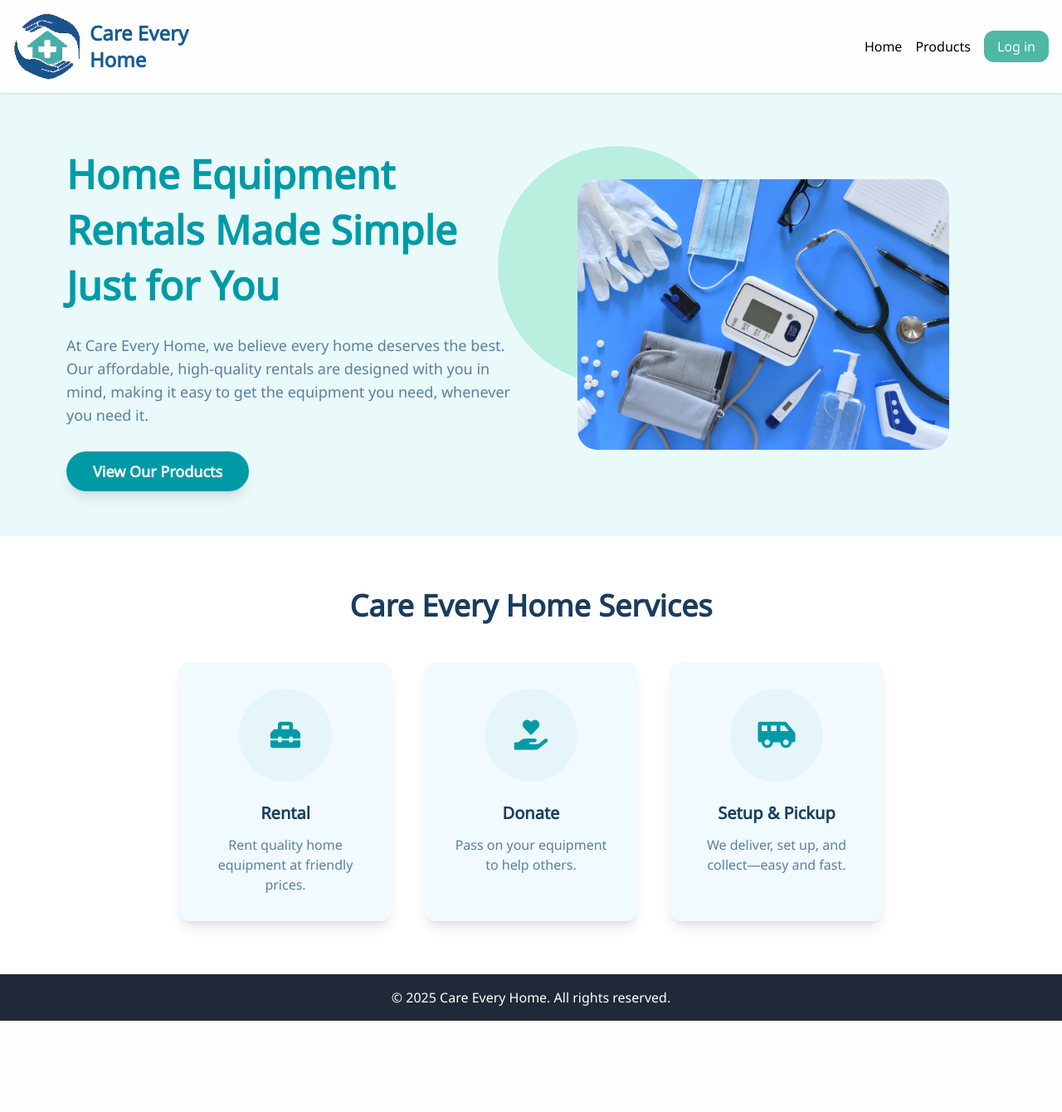
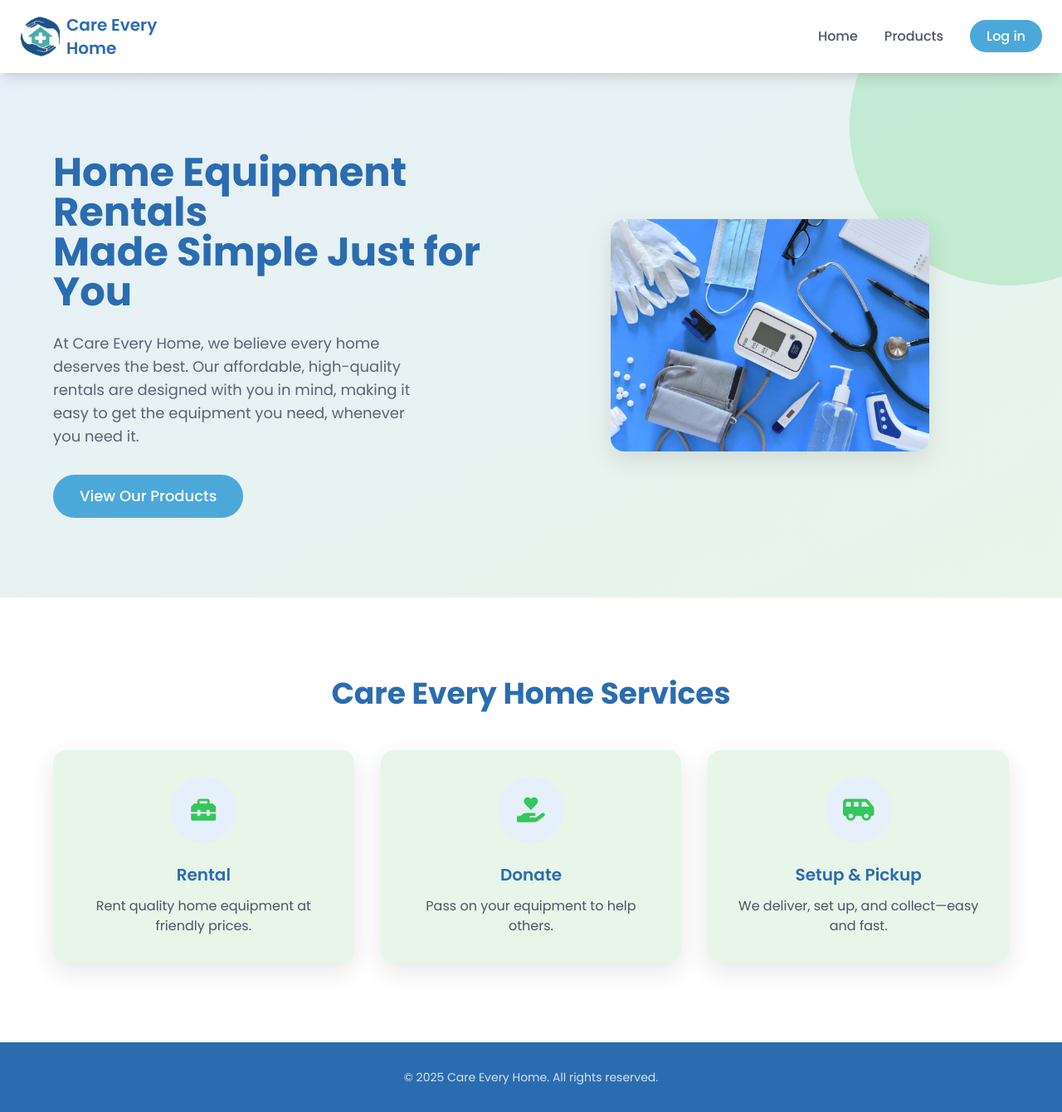
Before and after one commit to thanawan252/dsi202_2025, a Django app: page / in a window 1280 px wide. Shown: the whole page at 83% size. Before the commit the page ends 1230 px from the top, so only its background shows below. Run offline with Django 4.2, Linux system fonts and the light colour scheme; some libraries are stand-ins or nearby versions.

Commit message:
update 3

```diff
--- a/myproject/myapp/templates/myapp/base.html
+++ b/myproject/myapp/templates/myapp/base.html
@@ -1,4 +1,3 @@
-<!-- myapp/templates/myapp/base.html -->
 <!DOCTYPE html>
 <html lang="en">
 <head>
@@ -10,73 +9,86 @@
     <script src="https://cdn.tailwindcss.com"></script>
     <script src="https://kit.fontawesome.com/your-fontawesome-kit.js" crossorigin="anonymous"></script>
 
-    <!-- Google Fonts: Noto Sans and Noto Sans Thai -->
-    <link href="https://fonts.googleapis.com/css2?family=Noto+Sans&family=Noto+Sans+Thai&display=swap" rel="stylesheet">
+    <!-- Google Fonts: Poppins -->
+    <link href="https://fonts.googleapis.com/css2?family=Poppins:wght@300;400;500;600;700&display=swap" rel="stylesheet">
     <link rel="stylesheet" href="https://cdnjs.cloudflare.com/ajax/libs/font-awesome/6.0.0-beta3/css/all.min.css">
-    <link rel="stylesheet" href="https://cdnjs.cloudflare.com/ajax/libs/font-awesome/5.15.4/css/all.min.css">
     <style>
         body {
-            font-family: 'Noto Sans', 'Noto Sans Thai', sans-serif;
+            font-family: 'Poppins', sans-serif;
+            background-color: #E6F0FA; /* Pale Blue background */
+        }
+        html {
+            scroll-behavior: smooth;
+        }
+        .custom-shadow {
+            box-shadow: 0 10px 30px rgba(0, 0, 0, 0.1);
+        }
+        .btn-hover {
+            transition: all 0.3s ease-in-out;
+        }
+        .btn-hover:hover {
+            transform: translateY(-3px);
+            box-shadow: 0 5px 15px rgba(77, 168, 218, 0.3); /* Shadow with Soft Sky Blue */
         }
     </style>
 </head>
-<body class="bg-gray-100">
+<body class="antialiased">
     <!-- Header with Navigation -->
-    <header class="bg-[#fefefe] text-white p-4 shadow sticky top-0 z-50">
+    <header class="bg-white py-4 px-6 shadow-lg sticky top-0 z-50">
         <div class="container mx-auto flex justify-between items-center">
             <!-- Logo -->
-            <a href="{% url 'home' %}" class="flex items-center space-x-3">
-                <img src="/media/products/Logo.png" alt="Care Every Home Logo" class="h-20">
-                <span class="text-2xl font-bold text-[#155c94]">Care Every Home</span>
+            <a href="{% url 'home' %}" class="flex items-center space-x-2">
+                <img src="/media/products/Logo.png" alt="Care Every Home Logo" class="h-12">
+                <span class="text-xl font-semibold text-[#2B6CB0]">Care Every Home</span>
             </a>
 
-            <!-- Hamburger Icon (visible on mobile) -->
-            <button id="hamburger-btn" class="md:hidden text-black focus:outline-none" aria-expanded="false" aria-controls="nav-menu">
+            <!-- Hamburger Icon -->
+            <button id="hamburger-btn" class="md:hidden text-[#2B6CB0] focus:outline-none" aria-expanded="false" aria-controls="nav-menu">
                 <i id="hamburger-icon" class="fas fa-bars text-2xl"></i>
             </button>
 
             <!-- Navigation Menu -->
-            <nav id="nav-menu" class="hidden md:flex md:items-center absolute md:static top-24 left-0 w-full bg-[#fefefe] shadow-md md:shadow-none p-4 md:p-0 transform -translate-y-full md:transform-none transition-transform duration-500 ease-in-out" aria-labelledby="hamburger-btn">
-                <ul class="flex flex-col md:flex-row space-y-4 md:space-y-0 md:space-x-4 md:justify-end items-center md:items-start w-full">
+            <nav id="nav-menu" class="hidden md:flex md:items-center absolute md:static top-16 left-0 w-full bg-white shadow-md md:shadow-none p-4 md:p-0 transform -translate-y-full md:transform-none transition-transform duration-500 ease-in-out" aria-labelledby="hamburger-btn">
+                <ul class="flex flex-col md:flex-row space-y-4 md:space-y-0 md:space-x-8 md:justify-end items-center md:items-start w-full">
                     <li>
-                        <a href="{% url 'home' %}" class="text-black hover:text-[#155c94] transition duration-300">
+                        <a href="{% url 'home' %}" class="text-[#4A5568] hover:text-[#4DA8DA] font-medium transition duration-300">
                             Home
                         </a>
                     </li>
                     <li>
-                        <a href="{% url 'product_list' %}" class="text-black hover:text-[#155c94] transition duration-300">
+                        <a href="{% url 'product_list' %}" class="text-[#4A5568] hover:text-[#4DA8DA] font-medium transition duration-300">
                             Products
                         </a>
                     </li>
                     {% if user.is_authenticated %}
                         <li>
-                            <a href="{% url 'favorite_list' %}" class="text-[#bb1615] hover:text-[#ff8da1] transition duration-300 flex items-center text-3xl">
-                                <i class="fas fa-heart mr-2 text-4xl"></i>
+                            <a href="{% url 'favorite_list' %}" class="text-[#bb1615] hover:text-[#ff8da1] transition duration-300 flex items-center text-xl">
+                                <i class="fas fa-heart text-xl"></i>
                             </a>
                         </li>
                         <li>
-                            <a href="{% url 'cart_list' %}" class="text-[#009aa6] hover:text-[#4db8a4] transition duration-300 flex items-center text-3xl">
-                                <i class="fas fa-shopping-cart mr-2 text-4xl"></i>
+                            <a href="{% url 'cart_list' %}" class="text-[#34C759] hover:text-[#4DA8DA] transition duration-300 flex items-center text-xl">
+                                <i class="fas fa-shopping-cart text-xl"></i>
                             </a>
                         </li>
                         <li>
-                            <a href="{% url 'user_profile' %}" class="bg-[#4db8a4] hover:bg-[#155c94] text-white px-4 py-2 rounded-xl transition duration-300">
+                            <a href="{% url 'user_profile' %}" class="bg-[#4DA8DA] hover:bg-[#2B6CB0] text-white px-5 py-2 rounded-full font-medium transition duration-300 btn-hover">
                                 Profile
                             </a>
                         </li>
                         <li>
-                            <a href="{% url 'dashboard' %}" class="bg-[#4db8a4] hover:bg-[#155c94] text-white px-4 py-2 rounded-xl transition duration-300">
+                            <a href="{% url 'dashboard' %}" class="bg-[#4DA8DA] hover:bg-[#2B6CB0] text-white px-5 py-2 rounded-full font-medium transition duration-300 btn-hover">
                                 Dashboard
                             </a>
                         </li>
                         <li>
-                            <a href="{% url 'account_logout' %}" class="bg-[#4db8a4] hover:bg-[#155c94] text-white px-4 py-2 rounded-xl transition duration-300">
-                            Log out
+                            <a href="{% url 'account_logout' %}" class="bg-[#4DA8DA] hover:bg-[#2B6CB0] text-white px-5 py-2 rounded-full font-medium transition duration-300 btn-hover">
+                                Log out
                             </a>
                         </li>
                     {% else %}
                         <li>
-                            <a href="{% url 'account_login' %}" class="bg-[#4db8a4] hover:bg-[#155c94] text-white px-4 py-2 rounded-xl transition duration-300">
+                            <a href="{% url 'account_login' %}" class="bg-[#4DA8DA] hover:bg-[#2B6CB0] text-white px-5 py-2 rounded-full font-medium transition duration-300 btn-hover">
                                 Log in
                             </a>
                         </li>
@@ -93,13 +105,13 @@
     </main>
 
     <!-- Footer -->
-    <footer class="bg-[#1f2937] text-white p-4">
+    <footer class="bg-[#2B6CB0] text-white py-8">
         <div class="container mx-auto text-center">
-            <p>© 2025 Care Every Home. All rights reserved.</p>
+            <p class="text-sm opacity-80">© 2025 Care Every Home. All rights reserved.</p>
         </div>
     </footer>
 
-    <!-- JavaScript for Hamburger Menu Toggle -->
+    <!-- JavaScript for Hamburger Menu -->
     <script>
         document.getElementById('hamburger-btn').addEventListener('click', function () {
             const navMenu = document.getElementById('nav-menu');
@@ -112,7 +124,6 @@
             this.setAttribute('aria-expanded', !navMenu.classList.contains('hidden'));
         });
 
-        // Close menu when a link is clicked
         document.querySelectorAll('#nav-menu a').forEach(link => {
             link.addEventListener('click', () => {
                 const navMenu = document.getElementById('nav-menu');
--- a/myproject/myapp/templates/myapp/home.html
+++ b/myproject/myapp/templates/myapp/home.html
@@ -1,76 +1,76 @@
 {% extends 'myapp/base.html' %}
 {% block title %}Care Every Home{% endblock %}
 {% block content %}
-<div class="bg-[#eafafa] py-16">
-    <div class="container mx-auto flex flex-col md:flex-row items-center justify-between px-6 md:px-20">
+<!-- Hero Section -->
+<div class="bg-gradient-to-br from-[#E6F0FA] to-[#E8F5E9] py-16 md:py-24 relative overflow-hidden">
+    <div class="container mx-auto flex flex-col md:flex-row items-center justify-between px-6 md:px-16">
+        <!-- Background Circle Decoration -->
+        <div class="absolute top-0 right-0 w-96 h-96 bg-[#34C759] rounded-full opacity-20 transform translate-x-1/3 -translate-y-1/3"></div>
 
         <!-- Text Content -->
-        <div class="md:w-1/2 mb-12 md:mb-0 text-center md:text-left animate-fade-in">
-            <h1 class="text-4xl md:text-5xl font-bold text-[#009aa6] mb-6" style="line-height: 1.4;">
-                Home Equipment Rentals Made Simple <br> Just for You
+        <div class="md:w-1/2 mb-12 md:mb-0 text-center md:text-left animate-fade-in z-10">
+            <h1 class="text-4xl md:text-5xl font-bold text-[#2B6CB0] mb-6 leading-tight">
+                Home Equipment Rentals<br>Made Simple Just for You
             </h1>
-            <p class="text-lg text-[#5b7fa0] mb-10">
+            <p class="text-lg text-[#4A5568] mb-8 opacity-90 max-w-md mx-auto md:mx-0">
                 At Care Every Home, we believe every home deserves the best. Our affordable, high-quality rentals are designed with you in mind, making it easy to get the equipment you need, whenever you need it.
             </p>
-            <a href="{% url 'product_list' %}" class="bg-[#009aa6] hover:bg-[#00788a] text-white text-lg font-semibold py-3 px-8 rounded-full shadow-lg transition duration-300 ease-in-out">
+            <a href="{% url 'product_list' %}" class="inline-block bg-[#4DA8DA] hover:bg-[#2B6CB0] text-white text-lg font-medium py-3 px-8 rounded-full transition duration-300 btn-hover">
                 View Our Products
             </a>
         </div>
 
-        <!-- Image with Decorative Circle -->
-        <div class="relative md:w-1/2 text-center animate-fade-in delay-100">
-            <!-- Decorative Circle -->
-            <div class="absolute -top-10 -left-10 w-72 h-72 bg-[#4bd8a4] rounded-full -z-10 opacity-30"></div>
-            <img src="media/products/Products.png" alt="Doctors" class="relative mx-auto w-full max-w-md z-10 rounded-3xl">
+        <!-- Image -->
+        <div class="md:w-1/2 text-center animate-fade-in delay-100 z-10">
+            <img src="media/products/Products.png" alt="Doctors" class="mx-auto w-full max-w-sm rounded-2xl custom-shadow hover:scale-105 transition-all duration-500 ease-in-out">
         </div>
     </div>
 </div>
 
-<!-- New HomeCare Services Section -->
-<div class="bg-white py-16">
-    <div class="container mx-auto px-6 md:px-20">
-        <h2 class="text-3xl md:text-4xl font-bold text-[#1a3c5e] text-center mb-12">Care Every Home Services</h2>
-        <div class="flex flex-wrap justify-center gap-10">
+<!-- Services Section -->
+<div class="bg-white py-16 md:py-24">
+    <div class="container mx-auto px-6 md:px-16">
+        <h2 class="text-3xl md:text-4xl font-bold text-[#2B6CB0] text-center mb-12">Care Every Home Services</h2>
+        <div class="grid grid-cols-1 md:grid-cols-3 gap-8">
             <!-- Service 1 -->
-            <div class="flex flex-col items-center text-center p-8 bg-[#f0faff] rounded-xl shadow-lg w-64 transform transition duration-300 ease-in-out hover:scale-105">
-                <div class="w-28 h-28 bg-[#e6f5fa] rounded-full flex items-center justify-center mb-6">
-                    <i class="fas fa-toolbox text-[#009aa6] text-4xl"></i>
+            <div class="bg-[#E8F5E9] rounded-2xl p-8 text-center custom-shadow hover:scale-105 transition-all duration-300">
+                <div class="w-20 h-20 bg-[#E6F0FA] rounded-full flex items-center justify-center mx-auto mb-6">
+                    <i class="fas fa-toolbox text-[#34C759] text-3xl"></i>
                 </div>
-                <h3 class="text-xl font-semibold text-[#1a3c5e] mb-3">Rental</h3>
-                <p class="text-base text-[#5b7fa0]">Rent quality home equipment at friendly prices.</p>
+                <h3 class="text-xl font-semibold text-[#2B6CB0] mb-3">Rental</h3>
+                <p class="text-[#4A5568] text-base">Rent quality home equipment at friendly prices.</p>
             </div>
             <!-- Service 2 -->
-            <div class="flex flex-col items-center text-center p-8 bg-[#f0faff] rounded-xl shadow-lg w-64 transform transition duration-300 ease-in-out hover:scale-105">
-                <div class="w-28 h-28 bg-[#e6f5fa] rounded-full flex items-center justify-center mb-6">
-                    <i class="fas fa-hand-holding-heart text-[#009aa6] text-4xl"></i>
+            <div class="bg-[#E8F5E9] rounded-2xl p-8 text-center custom-shadow hover:scale-105 transition-all duration-300">
+                <div class="w-20 h-20 bg-[#E6F0FA] rounded-full flex items-center justify-center mx-auto mb-6">
+                    <i class="fas fa-hand-holding-heart text-[#34C759] text-3xl"></i>
                 </div>
-                <h3 class="text-xl font-semibold text-[#1a3c5e] mb-3">Donate</h3>
-                <p class="text-base text-[#5b7fa0]">Pass on your equipment to help others.</p>
+                <h3 class="text-xl font-semibold text-[#2B6CB0] mb-3">Donate</h3>
+                <p class="text-[#4A5568] text-base">Pass on your equipment to help others.</p>
             </div>
             <!-- Service 3 -->
-            <div class="flex flex-col items-center text-center p-8 bg-[#f0faff] rounded-xl shadow-lg w-64 transform transition duration-300 ease-in-out hover:scale-105">
-                <div class="w-28 h-28 bg-[#e6f5fa] rounded-full flex items-center justify-center mb-6">
-                    <i class="fas fa-van-shuttle text-[#009aa6] text-4xl"></i>
+            <div class="bg-[#E8F5E9] rounded-2xl p-8 text-center custom-shadow hover:scale-105 transition-all duration-300">
+                <div class="w-20 h-20 bg-[#E6F0FA] rounded-full flex items-center justify-center mx-auto mb-6">
+                    <i class="fas fa-van-shuttle text-[#34C759] text-3xl"></i>
                 </div>
-                <h3 class="text-xl font-semibold text-[#1a3c5e] mb-3">Setup & Pickup</h3>
-                <p class="text-base text-[#5b7fa0]">We deliver, set up, and collect—easy and fast.</p>
+                <h3 class="text-xl font-semibold text-[#2B6CB0] mb-3">Setup & Pickup</h3>
+                <p class="text-[#4A5568] text-base">We deliver, set up, and collect—easy and fast.</p>
             </div>
         </div>
     </div>
 </div>
 
-
-<!-- Optional: Add animation styles -->
+<!-- Animation Styles -->
 <style>
 @keyframes fade-in {
-  from { opacity: 0; transform: translateY(20px); }
-  to { opacity: 1; transform: translateY(0); }
+    from { opacity: 0; transform: translateY(20px); }
+    to { opacity: 1; transform: translateY(0); }
 }
 .animate-fade-in {
-  animation: fade-in 0.8s ease-out forwards;
+    animation: fade-in 0.8s ease-out forwards;
 }
 .delay-100 {
-  animation-delay: 0.1s;
+    animation-delay: 0.1s;
 }
 </style>
 {% endblock %}
```
Also changed, not shown: myproject/db.sqlite3, 1 other file.
